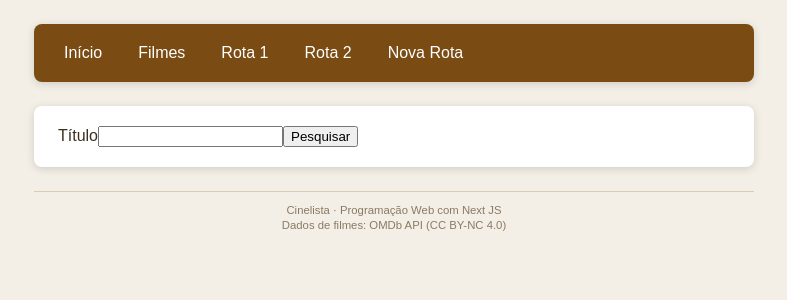
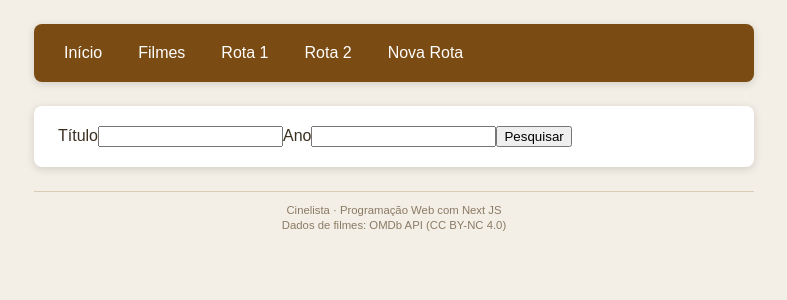
Before and after one commit to Flavia-Carvalho-1/Receitas-pweb-3, a Next.js app: page /buscar in a window 1280 px wide. Shown: the top 300 px of the page, without its empty margins (246-1033 px from the left). Built offline with nearby package versions, Linux system fonts and the light colour scheme.

Commit message:
Receita 17: campo de ano no formulário de busca

```diff
--- a/app/buscar/page.js
+++ b/app/buscar/page.js
@@ -10,6 +10,10 @@ export default async function BuscarFilmes(){
 
             <input id="idTitulo" name="titulo"/>
 
+            <label htmlFor="idAno">Ano</label>
+
+            <input id="idAno" name="ano"/>
+
             <button type="submit">Pesquisar</button>
 
         </Form>
```
